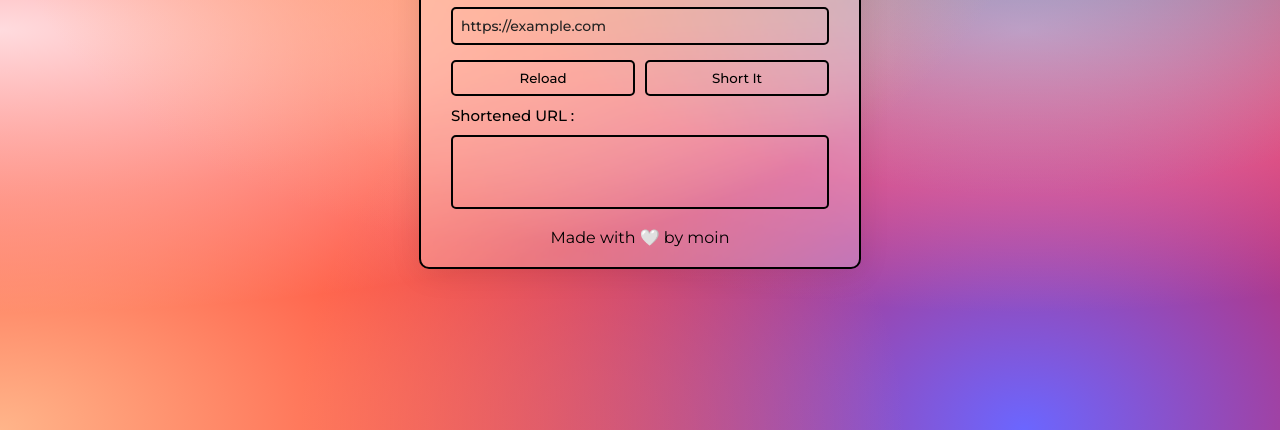
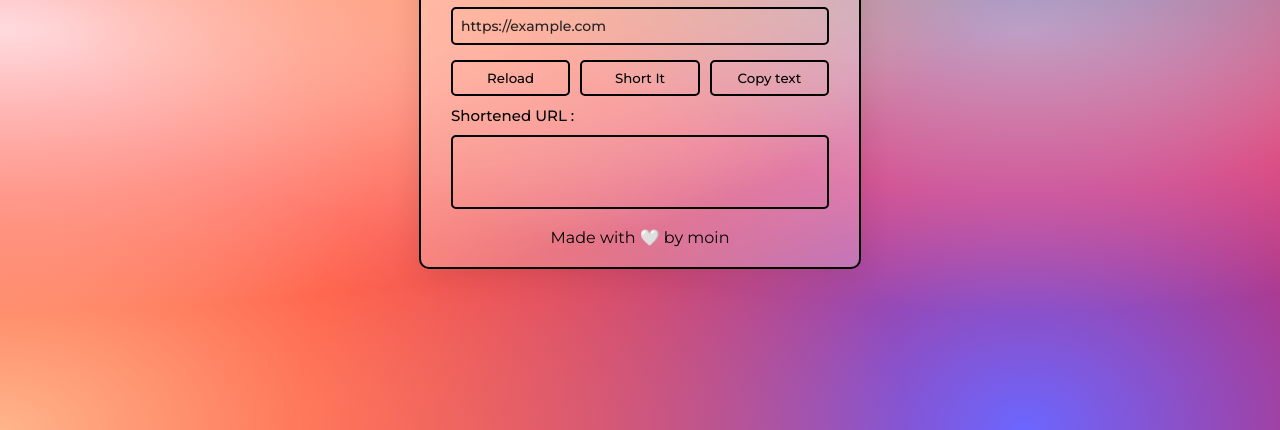
Before and after one commit to Megladn/linkmin.io, a plain HTML site: page index.html in a window 1280 px wide. Shown: the part 370-800 px from the top of the page. Drawn offline with nearby package versions, Linux system fonts and the light colour scheme.

Commit message:
Update index.html

```diff
--- a/index.html
+++ b/index.html
@@ -19,6 +19,7 @@
         <div class="buttons">
             <button id="reload-btn">Reload</button>
             <button id="short-btn">Short It</button>
+            <button onclick="myFunction()">Copy text</button>
         </div>
         <label for="shortenedUrl">Shortened URL :</label>
         <textarea id="shortenedUrl" rows="3" readonly></textarea>
```
